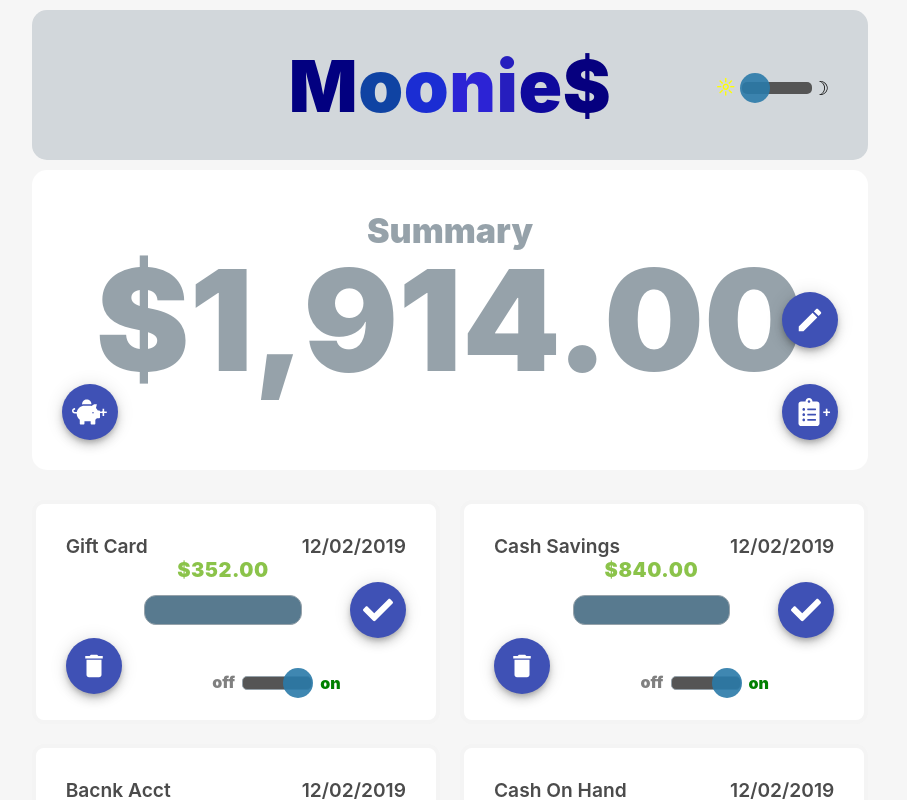
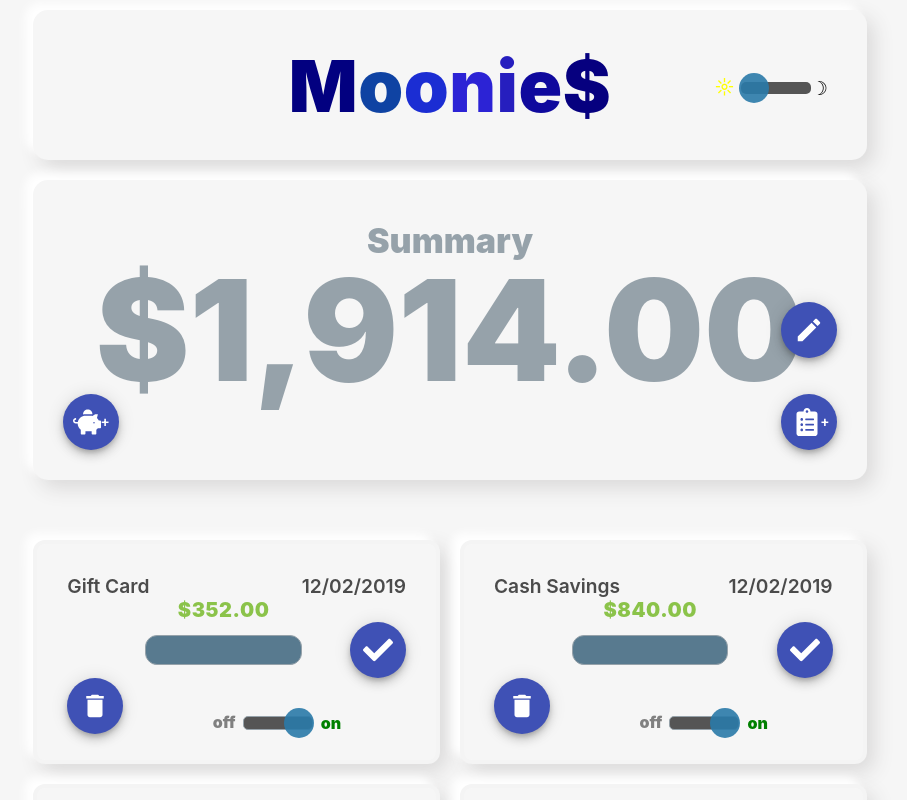
Before and after one commit to dioscarr/Available-Funds, a React (Create React App) app: page / in a window 1280 px wide. Both pictures are taken after a click on the button "edit". Shown: the top 800 px of the page, without its empty margins (190-1097 px from the left). Built offline with nearby package versions, Linux system fonts and the light colour scheme.

Commit message:
Categories

```diff
--- a/src/AccountsSummary.scss
+++ b/src/AccountsSummary.scss
@@ -10,11 +10,13 @@
   border-radius: 15px;
   color: var(--primary-color);
   font-size: 24px;
+  box-shadow: -8px -7px 10px 0px #ffffff,
+              7px 8px 20px 0px #dad9d9;
 }
 .FundsSummaryRoot
 {
   height: 100%;
-  background-color: var(--ManageFundsRoot-bk-color);
+ // background-color: var(--ManageFundsRoot-bk-color);
   display: grid;
   grid-template-columns: 100px auto 100px;
   grid-template-rows: 2fr 4fr 2fr;
--- a/src/App.scss
+++ b/src/App.scss
@@ -8,8 +8,8 @@
   --primary-background-color:#f6f6f6;
   --acts-cardlist-layout-text-color:red;
   --text-color:#96a2aa;
-  --HeaderRoot-bk-color:#d2d7db;
-  --ManageFundsRoot-bk-color:#ffffff;
+  --HeaderRoot-bk-color:#f6f6f6;
+  --ManageFundsRoot-bk-color:#f6f6f6;
   --ManageFundsRoot-text-color:#96a2aa;
   --ToolsBarRoot-bk-color:#d2d7db;
 
@@ -88,9 +88,6 @@
 }
 
 
-
-
-
 .Dark-Mode{
   background-color:var(--primary-background-color);
 
@@ -110,7 +107,7 @@
   height:100vh;
 
   display:grid;
-  grid-gap:10px;
+  grid-gap:20px;
   grid-template-areas:
   'HeaderRoot'
   'FundsSummaryRoot'
@@ -134,6 +131,8 @@
   display:grid;
   grid-template-columns: 4fr 10fr 4fr;
   grid-template-rows: 150px;
+
+  box-shadow: -8px -7px 10px 0px #ffffff, 7px 8px 20px 0px #dad9d9;
 
 }
 
@@ -165,6 +164,7 @@
   border-radius: 15px;
   display: grid;
   grid-template-columns: 100%;
+  box-shadow: -8px -7px 10px 0px #ffffff, 7px 8px 20px 0px #dad9d9;
 }
 
 
--- a/src/components/Accounts/Account.scss
+++ b/src/components/Accounts/Account.scss
@@ -5,7 +5,7 @@
   border: 4px solid #f4f4f4;
   padding:var(--Acts-Box-Padding);
   border-radius: 12px;
-  background-color: white;
+  background-color: #f6f6f6;
   font-size: 1.2em;
   color: #4b4b4b;
   font-weight: 600;
@@ -13,6 +13,7 @@
   grid-template-areas:var(--actsGrid);
   grid-template-columns:var(--actsGridColumns);
   grid-template-rows: var(--actsGridRows);
+  box-shadow: -8px -7px 10px 0px #ffffff, 7px 8px 20px 0px #dad9d9;
 
 }
 .fundLName{
--- a/src/components/TodoCategoryView.js
+++ b/src/components/TodoCategoryView.js
@@ -26,7 +26,6 @@ const useCategoryForm = initial => {
 
 const TodoCategoryView = () => {
     const [fields, setState] = useCategoryForm({ catname: '' })
-    const { } = useState("");
     const { dispatch } = useContext(db);
     return (<div id="TodoCategoryView" className="TodoCategoryView">
         <Fab style={{ gridColumn: '1/8', justifySelf: 'start', fontSize: '33px' }} className="AddCat" onClick={() => dispatch({ type: 'ADDCAT', payload: { categorName: 'wsds' } })} color="primary" aria-label="add">
```
Also changed, not shown: src/css/TodoCategoryView.css (line endings or trailing spaces).
